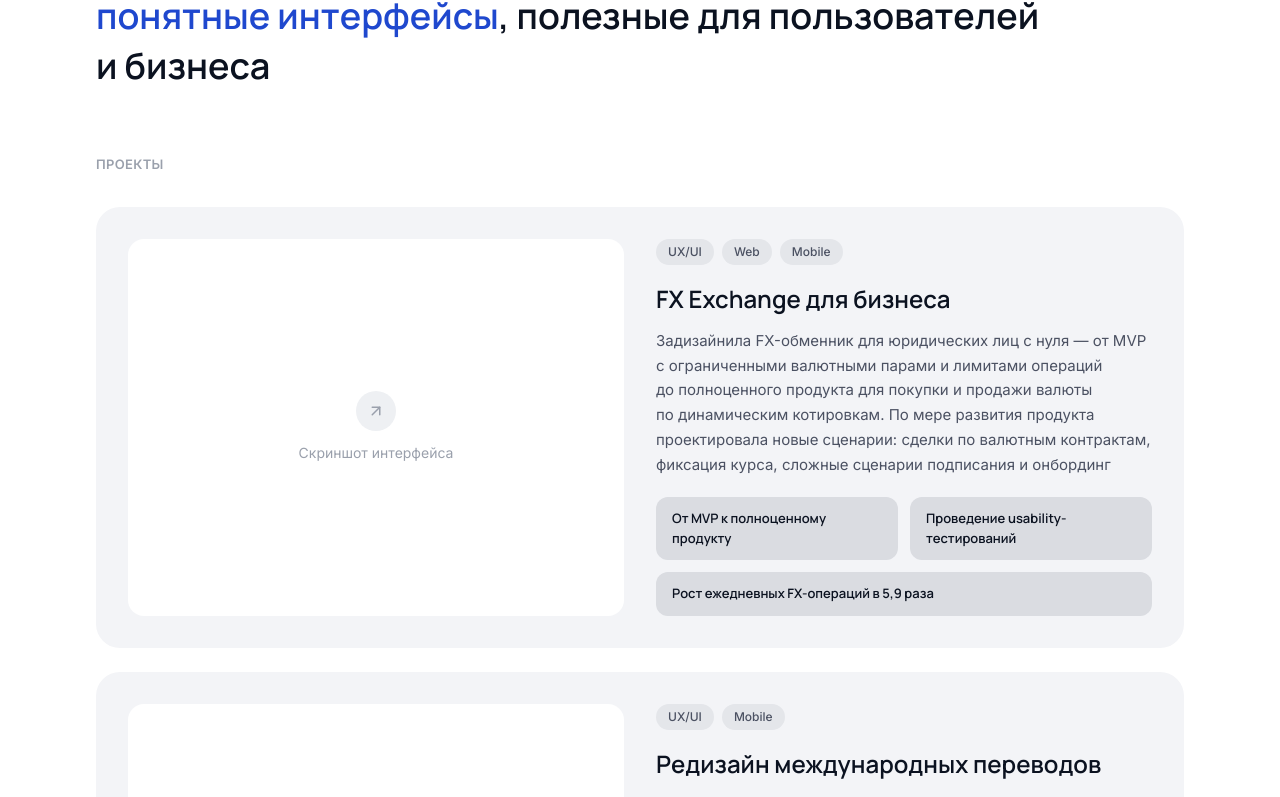
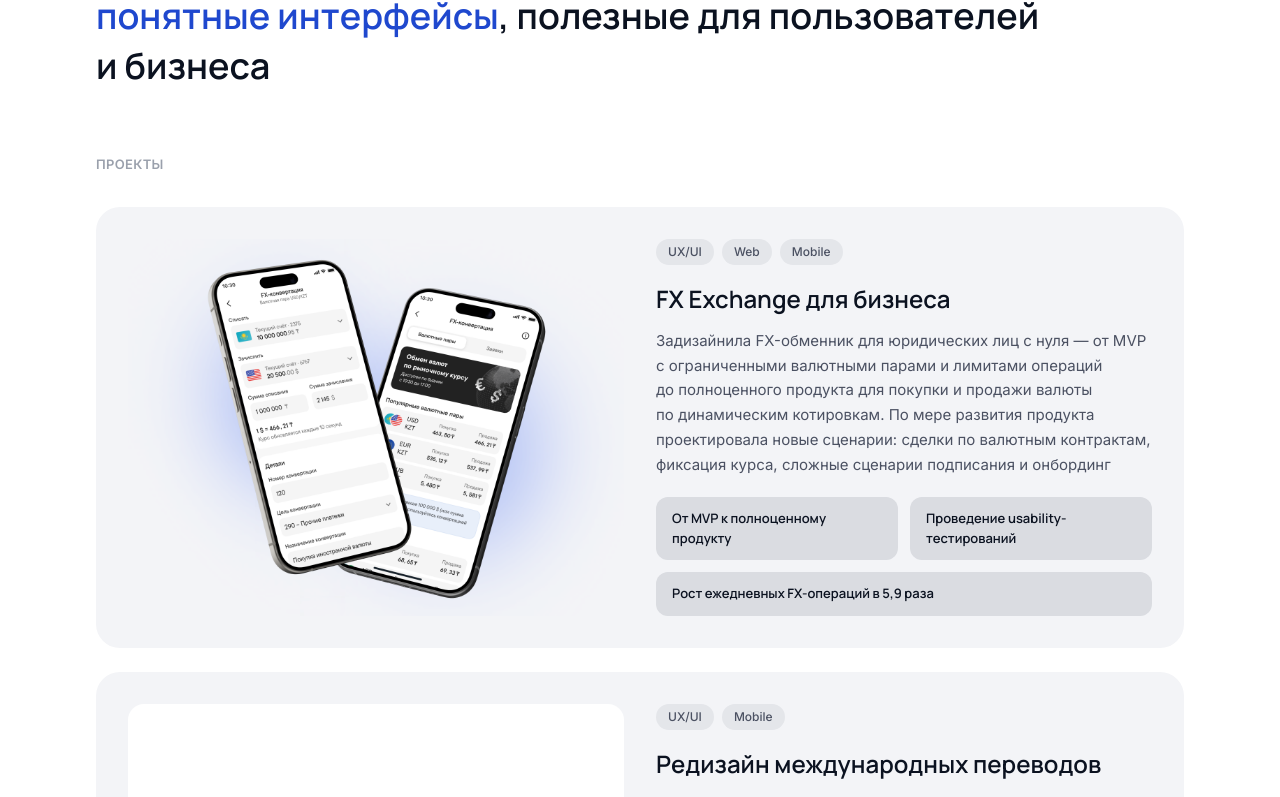
Before and after one commit to aisuluaitbayeva/aisulu-portfolio, a React (Vite) app: page / in a window 1280 px wide. Shown: the part 372-1169 px from the top of the page. Built offline with nearby package versions, Linux system fonts and the light colour scheme.

Commit message:
Update Projects – проверка добавить скриншот

```diff
--- a/src/App.jsx
+++ b/src/App.jsx
@@ -197,7 +197,9 @@ const projects = [
       "Задизайнила FX-обменник для юридических лиц с нуля — от MVP с ограниченными валютными парами и лимитами операций до полноценного продукта для покупки и продажи валюты по динамическим котировкам. По мере развития продукта проектировала новые сценарии: сделки по валютным контрактам, фиксация курса, сложные сценарии подписания и онбординг",
     results: ["От MVP к полноценному продукту", "Проведение usability-тестирований", "Рост ежедневных FX-операций в 5,9 раза"],
     note: null,
-    media: [{ src: null }],
+    media: [
+       { src: "/FX-2.png" },
+    ],
   },
   {
     chips: ["UX/UI", "Mobile"],
```
